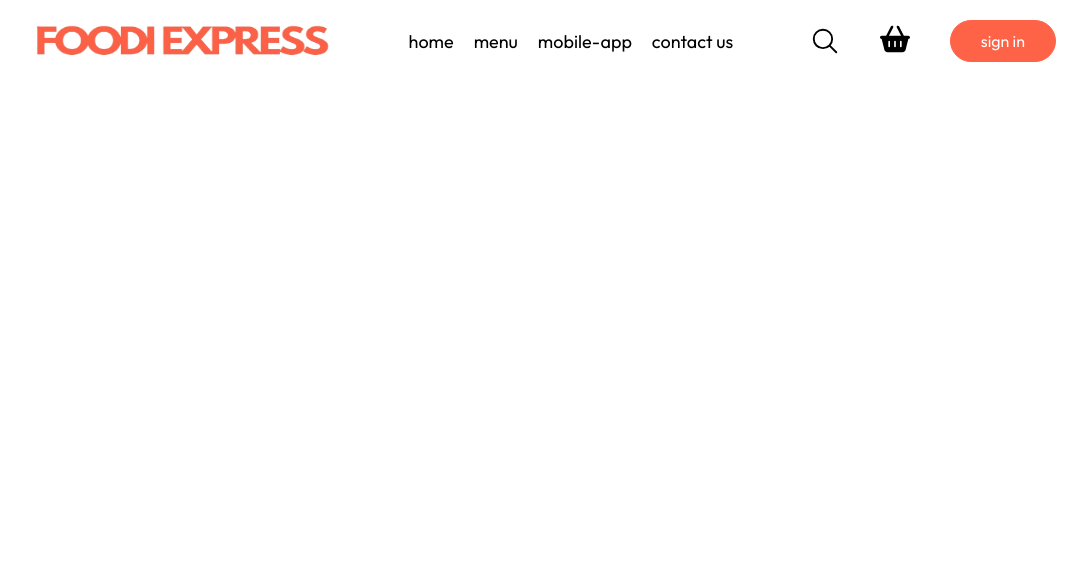
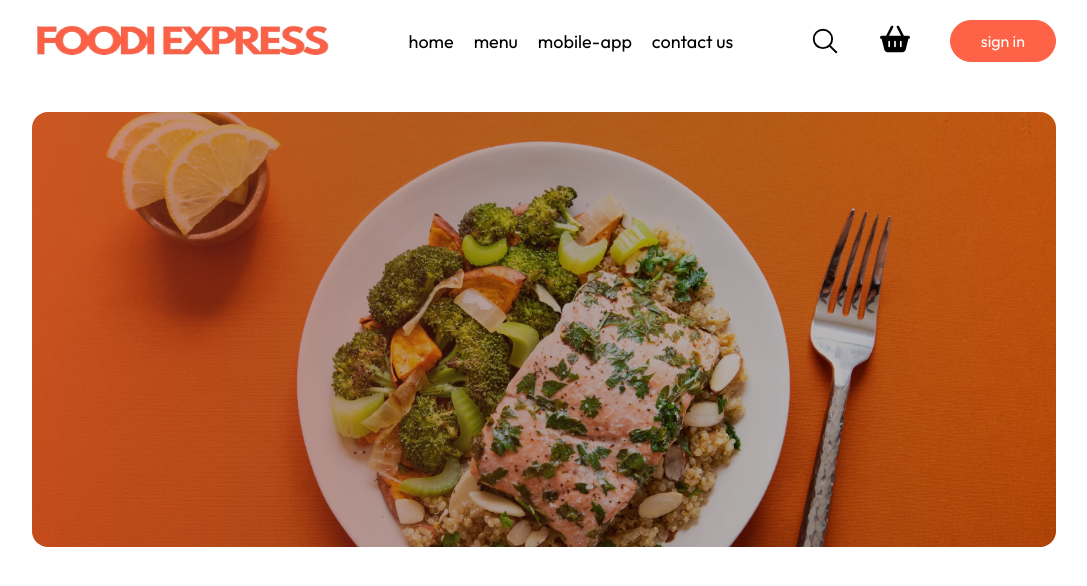
Before and after one commit to eric4477/foodie_express, a React (Vite) app in the folder frontend/: page / in a window 1280 px wide. Shown: the top 586 px of the page, without its empty margins (96-1183 px from the left). Built offline with nearby package versions, Linux system fonts and the light colour scheme.

Commit message:
Add routing and Header component in Home page

```diff
--- a/frontend/src/App.jsx
+++ b/frontend/src/App.jsx
@@ -2,6 +2,8 @@ import "./App.css";
 import NavBar from "./components/NavBar/NavBar";
 import { useState } from "react";
 import LogIn from "./components/LogIn/LogIn";
+import { Route, Routes, Navigate } from "react-router-dom";
+import Home from "./pages/Home/Home";
 
 function App() {
   const [showLogin, setShowLogin] = useState(false);
@@ -10,6 +12,10 @@ function App() {
       {showLogin && <LogIn setShowLogin={setShowLogin} />}
       <div className="app">
         <NavBar setShowLogin={setShowLogin} />
+        <Routes>
+          <Route path="/" element={<Home />} />
+          <Route path="*" element={<Navigate to="/" replace />} />
+        </Routes>
       </div>
     </>
   );
--- a/frontend/src/assets/assets.js
+++ b/frontend/src/assets/assets.js
@@ -1,5 +1,4 @@
 import logo from "./logo.jpg";
-
 import add_icon_green from "./add_icon_green.png";
 import remove_icon_red from "./remove_icon_red.png";
 import app_store from "./app_store.png";
--- /dev/null
+++ b/frontend/src/components/Header/Header.css
@@ -0,0 +1,122 @@
+.header {
+  height: 34vw;
+  max-height: 860px;
+  max-width: 2000px;
+  margin: 30px auto;
+  background: url("../../../public/header_img.png") no-repeat;
+  background-size: cover;
+  position: relative;
+  border-radius: 16px;
+}
+
+.header::before {
+  content: "";
+  position: absolute;
+  border-radius: 16px;
+  inset: 0;
+  background-color: rgba(0, 0, 0, 0.2);
+}
+
+.header .header-content {
+  position: absolute;
+  bottom: 10%;
+  left: 6vw;
+  display: flex;
+  flex-direction: column;
+  align-items: start;
+  gap: 1.5vw;
+  max-width: 50%;
+  animation: fadeIn 3s;
+}
+
+.header-content h2 {
+  font-weight: 500;
+  color: var(--white);
+  font-size: max(4.5vw, 22px);
+}
+
+.header-content p {
+  color: var(--white);
+  font-size: 1vw;
+}
+
+.header-content button {
+  border: 1px solid var(--white);
+  color: var(--black);
+  font-weight: 500;
+  padding: 1vw 2.3vw;
+  background-color: var(--white);
+  font-size: max(1vw, 13px);
+  border-radius: 50px;
+  cursor: pointer;
+  transition: all 0.2s;
+}
+
+.header-content button:hover {
+  background-color: transparent;
+  color: var(--white);
+}
+
+@media (max-width: 1050px) {
+  .header {
+    height: 38vw;
+  }
+  .header .header-content {
+    max-width: 45%;
+  }
+}
+
+@media (max-width: 750px) {
+  .header .header-content {
+    max-width: 65%;
+  }
+  .header .header-content {
+    gap: 20px;
+  }
+  .header .header-content h2 {
+    font-size: 28px;
+  }
+  .header .header-content p {
+    display: none;
+  }
+  .header .header-content button {
+    padding: 10px 25px;
+  }
+}
+
+@media (max-width: 470px) {
+  .header {
+    display: flex;
+    align-items: center;
+    justify-content: center;
+  }
+
+  .header .header-content {
+    max-width: 90%;
+  }
+}
+
+@media (max-width: 400px) {
+  .header .header-content {
+    display: none;
+  }
+}
+
+@media screen and (min-width: 2500px) {
+  .header .header-content {
+    gap: 37.5px;
+  }
+  .header .header-content h2 {
+    font-size: 100px;
+  }
+  .header .header-content p {
+    font-size: 25px;
+  }
+  .header .header-content button {
+    padding: 22px 42px;
+    max-width: 210px;
+    max-height: 80px;
+    display: grid;
+    font-size: 18px;
+  }
+}
--- /dev/null
+++ b/frontend/src/components/Header/Header.jsx
@@ -0,0 +1,20 @@
+import "./Header.css";
+
+function Header() {
+  return (
+    <div className="header">
+      <div className="header-content">
+        <h2>Order your favourite food here</h2>
+        <p>
+          Choose from diverse menu featuring a delectable array of dishes
+          crafted with the finest ingredients and culinary expertise. Our
+          mission is to statisfy your cravings and elevate your dinning
+          experience, one delicious meal at a time.
+        </p>
+        <button>View Menu</button>
+      </div>
+    </div>
+  );
+}
+
+export default Header;
--- a/frontend/src/pages/Home/Home.jsx
+++ b/frontend/src/pages/Home/Home.jsx
@@ -1,9 +1,6 @@
 import "./Home.css";
 import Header from "../../components/Header/Header";
-import ExploreMenu from "../../components/ExploreMenu/ExploreMenu";
 import { useState } from "react";
-import FoodDisplay from "../../components/FoodDisplay/FoodDisplay";
-import AppDownload from "../../components/AppDownload/AppDownload";
 
 function Home() {
   const [currCategory, setCurrCategory] = useState("Beef");
@@ -11,12 +8,6 @@ function Home() {
   return (
     <div className="home">
       <Header />
-      <ExploreMenu
-        currCategory={currCategory}
-        setCurrCategory={setCurrCategory}
-      />
-      <FoodDisplay currCategory={currCategory} />
-      <AppDownload />
     </div>
   );
 }
```
Also changed, not shown: frontend/src/components/ExploreMenu/ExploreMenu.css (added, +99 -0 lines), frontend/src/components/ExploreMenu/ExploreMenu.jsx (added, +87 -0 lines), frontend/public/header_img.png (added).
